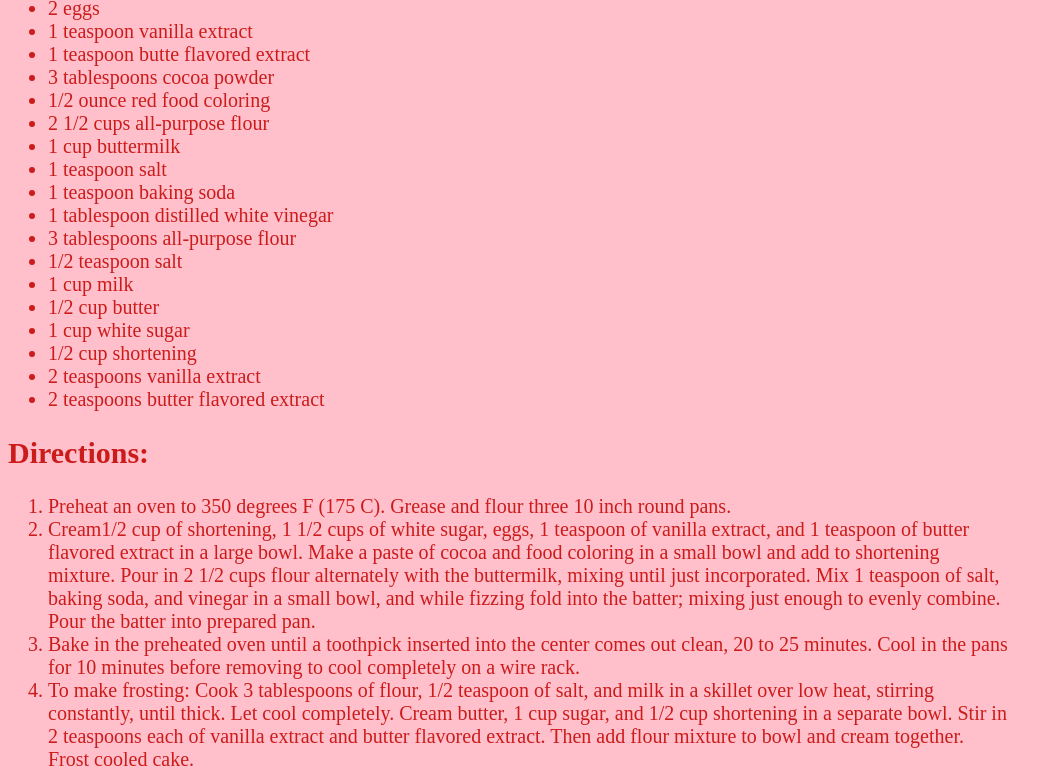
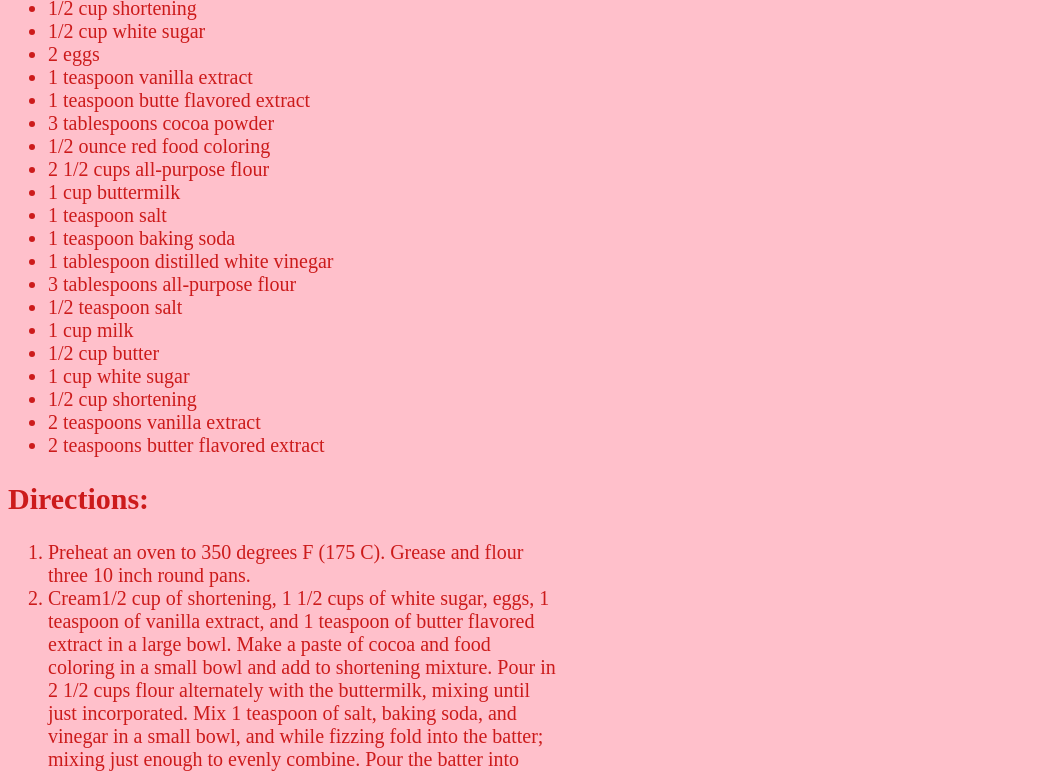
Before and after one commit to BrianTheLion328/course_work, a plain HTML site: page project_01/module_01/recipe.html in a window 1280 px wide. Shown: the part 373-1147 px from the top of the page, without its empty margins (0-1040 px from the left). Drawn offline with Linux system fonts and the light colour scheme.

Commit message:
changed from 1000px to 550px

```diff
--- a/project_01/module_01/recipe.html
+++ b/project_01/module_01/recipe.html
@@ -9,7 +9,7 @@
             background: pink;
             color: rgb(204, 27, 27);
             font-family: Serif, Georgia, "Times New Roman";
-            max-width: 1000px;
+            max-width: 550px;
             font-size: 20px;
         }
 
```
